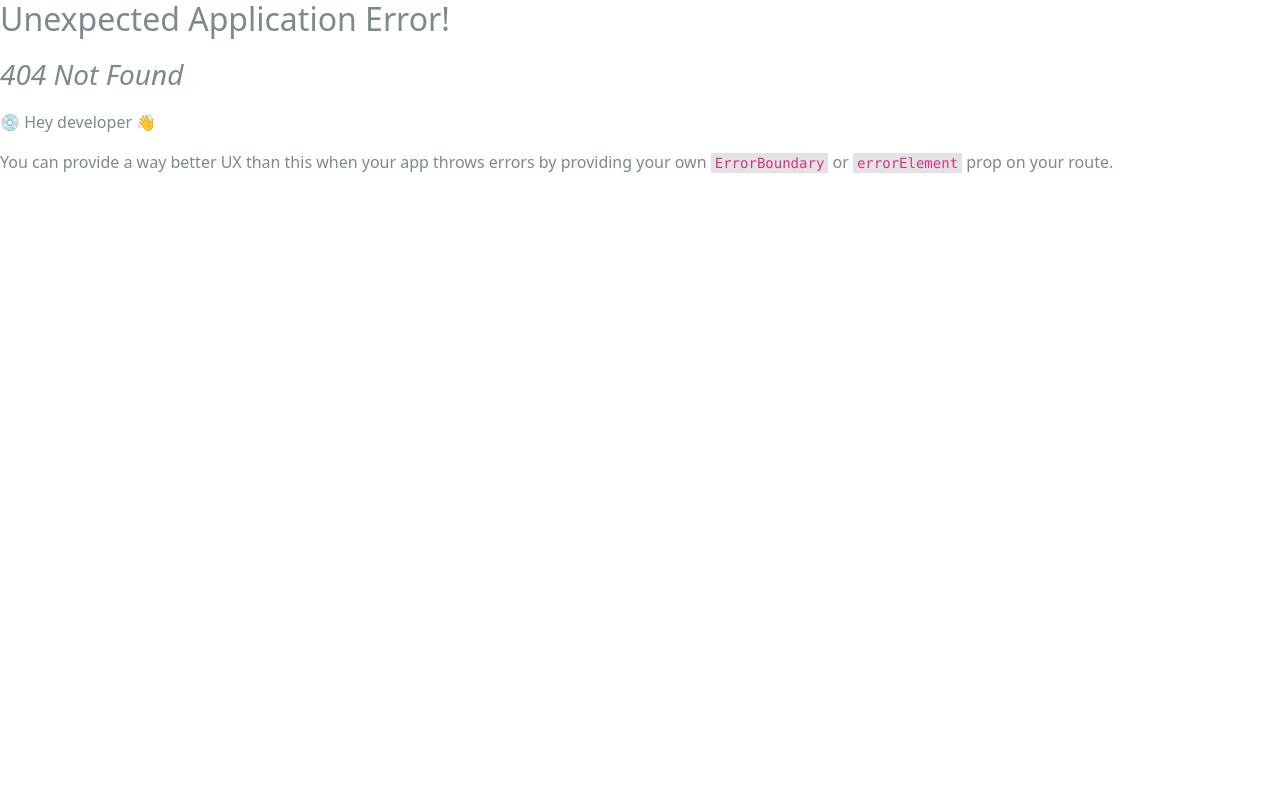
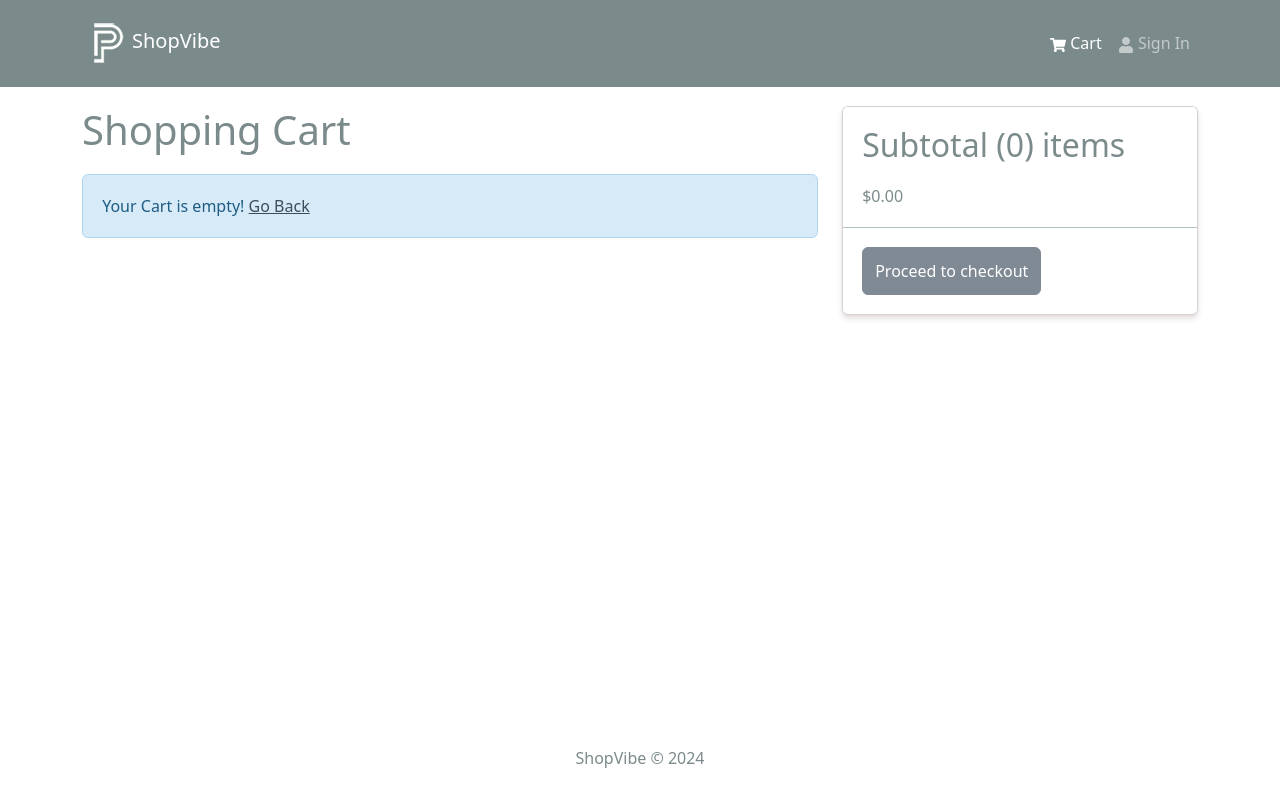
Before and after one commit to SaketKothari/shopvibe, a React (Vite) app in the folder frontend/: page /cart in a window 1280 px wide. Before the commit this address had no page. Built offline with nearby package versions, Linux system fonts and the light colour scheme.

Commit message:
cart screen layout & working

```diff
--- a/frontend/src/main.jsx
+++ b/frontend/src/main.jsx
@@ -9,6 +9,7 @@
 import { Provider } from 'react-redux';
 
 import App from './App.jsx';
+import CartScreen from './screens/CartScreen.jsx';
 import HomeScreen from './screens/HomeScreen.jsx';
 import ProductScreen from './screens/ProductScreen.jsx';
 import store from './store.js';
@@ -22,6 +23,7 @@
     <Route path="/" element={<App />}>
       <Route index={true} path="/" element={<HomeScreen />} />
       <Route path="/product/:id" element={<ProductScreen />} />
+      <Route path="/cart" element={<CartScreen />} />
     </Route>
   )
 );
--- /dev/null
+++ b/frontend/src/screens/CartScreen.jsx
@@ -0,0 +1,107 @@
+import { Link } from 'react-router-dom';
+import {
+  Row,
+  Col,
+  Image,
+  ListGroup,
+  Form,
+  Button,
+  Card,
+} from 'react-bootstrap';
+import { FaTrash } from 'react-icons/fa';
+import { useDispatch, useSelector } from 'react-redux';
+
+import Message from '../components/Message';
+import { addToCart } from '../slices/cartSlice';
+
+const CartScreen = () => {
+  const dispatch = useDispatch();
+
+  const cart = useSelector((state) => state.cart);
+  const { cartItems } = cart;
+
+  const addToCartHandler = async (product, qty) => {
+    dispatch(addToCart({ ...product, qty }));
+  };
+
+  return (
+    <Row>
+      {/* 8 of 12 */}
+      <Col md={8}>
+        <h1 style={{ marginBottom: '20px' }}>Shopping Cart</h1>
+        {cartItems.length === 0 ? (
+          <Message>
+            Your Cart is empty! <Link to="/">Go Back</Link>
+          </Message>
+        ) : (
+          <ListGroup variant="flush">
+            {cartItems.map((item) => (
+              <ListGroup.Item key={item._id}>
+                <Row>
+                  <Col md={2}>
+                    <Image src={item.image} alt={item.name} fluid rounded />
+                  </Col>
+                  <Col md={3}>
+                    <Link to={`/product/${item._id}`}>{item.name}</Link>
+                  </Col>
+                  <Col md={2}>${item.price}</Col>
+
+                  <Col md={2}>
+                    <Form.Control
+                      as="select"
+                      value={item.qty}
+                      onChange={(e) =>
+                        addToCartHandler(item, Number(e.target.value))
+                      }
+                    >
+                      {[...Array(item.countInStock).keys()].map((x) => (
+                        <option key={x + 1} value={x + 1}>
+                          {x + 1}
+                        </option>
+                      ))}
+                    </Form.Control>
+                  </Col>
+
+                  <Col md={2}>
+                    <Button type="button" variant="light">
+                      <FaTrash />
+                    </Button>
+                  </Col>
+                </Row>
+              </ListGroup.Item>
+            ))}
+          </ListGroup>
+        )}
+      </Col>
+
+      {/* Now last 4 Col */}
+      <Col md={4}>
+        <Card>
+          <ListGroup variant="flush">
+            <ListGroup.Item>
+              <h2>
+                Subtotal ({cartItems.reduce((acc, item) => acc + item.qty, 0)})
+                items
+              </h2>
+              $
+              {cartItems
+                .reduce((acc, item) => acc + item.qty * item.price, 0)
+                .toFixed(2)}
+            </ListGroup.Item>
+            <ListGroup.Item>
+              <Button
+                className="btn-block"
+                type="button"
+                disabled={cartItems.length === 0}
+              >
+                Proceed to checkout
+              </Button>
+            </ListGroup.Item>
+          </ListGroup>
+        </Card>
+      </Col>
+    </Row>
+  );
+};
+
+export default CartScreen;
```
